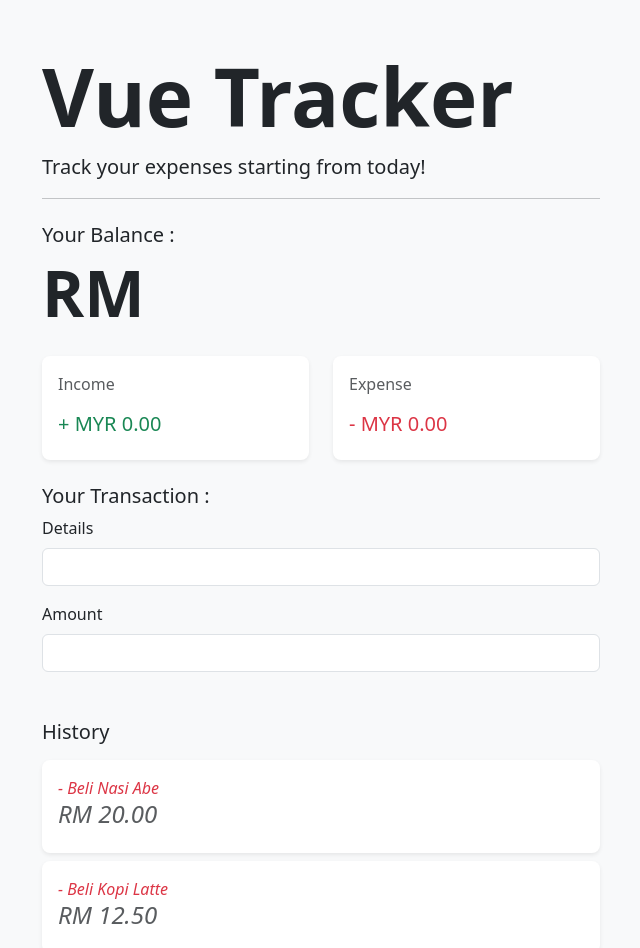
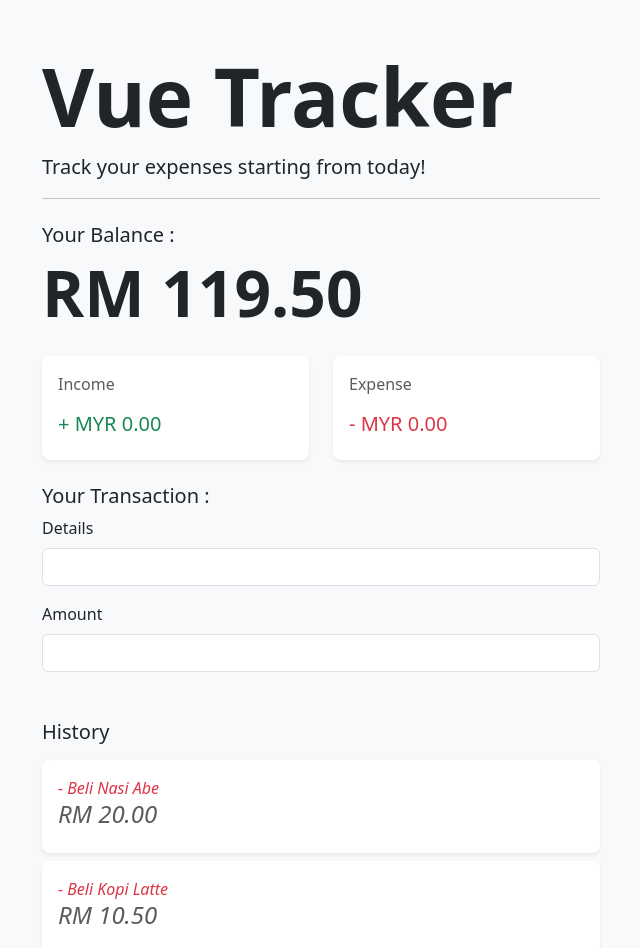
Before and after one commit to msulaimanmisri/vue-tracker, a Vue app: page / in a window 1280 px wide. Shown: the top 948 px of the page, without its empty margins (319-959 px from the left). Built offline with nearby package versions, Linux system fonts and the light colour scheme.

Commit message:
add props and reactive Balance Component

```diff
--- a/src/App.vue
+++ b/src/App.vue
@@ -1,8 +1,8 @@
 <template>
   <div class="container my-5">
-    <div class="col-6 mx-auto">
+    <div class="col-10 col-md-6 mx-auto">
       <Header />
-      <Hero />
+      <RemainingBalance :total="total" />
       <IncomeExpenses />
       <addTransaction />
       <TransactionList :transactions="transactions" />
@@ -12,16 +12,22 @@
 
 <script setup>
 import Header from './components/Header.vue';
-import Hero from './components/Hero.vue';
+import RemainingBalance from './components/RemainingBalance.vue';
 import IncomeExpenses from './components/IncomeExpenses.vue';
 import AddTransaction from './components/AddTransaction.vue';
 import TransactionList from './components/TransactionList.vue';
 
-import { ref } from 'vue';
+import { ref, computed } from 'vue';
 
 const transactions = ref([
   { id: 1, text: 'Beli Nasi Abe', amount: -20.00 },
-  { id: 2, text: 'Beli Kopi Latte', amount: -12.50 },
-  { id: 2, text: 'Elaun Kelas Design', amount: 950 },
+  { id: 2, text: 'Beli Kopi Latte', amount: -10.50 },
+  { id: 2, text: 'Elaun Kelas Design', amount: 150.00 },
 ]);
+
+const total = computed(() => {
+  return transactions.value.reduce((accumulator, transaction) => {
+    return accumulator + transaction.amount
+  }, 0);
+})
 </script>
--- a/src/components/Hero.vue
+++ /dev/null
@@ -1,6 +0,0 @@
-<template>
-    <div class="mt-4">
-        <h4 class="fs-5">Your Balance :</h4>
-        <h2 class="display-3 fw-bold">RM</h2>
-    </div>
-</template>
--- /dev/null
+++ b/src/components/RemainingBalance.vue
@@ -0,0 +1,24 @@
+<template>
+    <div class="mt-4">
+        <h4 class="fs-5">Your Balance :</h4>
+        <h2 class="display-3 fw-bold"
+            id="balance">RM {{ total.toLocaleString(undefined,
+                {
+                    minimumFractionDigits:
+                        2,
+                    maximumFractionDigits:
+                        2
+                }) }}</h2>
+    </div>
+</template>
+
+<script setup>
+import { defineProps } from 'vue';
+
+const props = defineProps({
+    total: {
+        type: Number,
+        required: true
+    },
+})
+</script>
```
